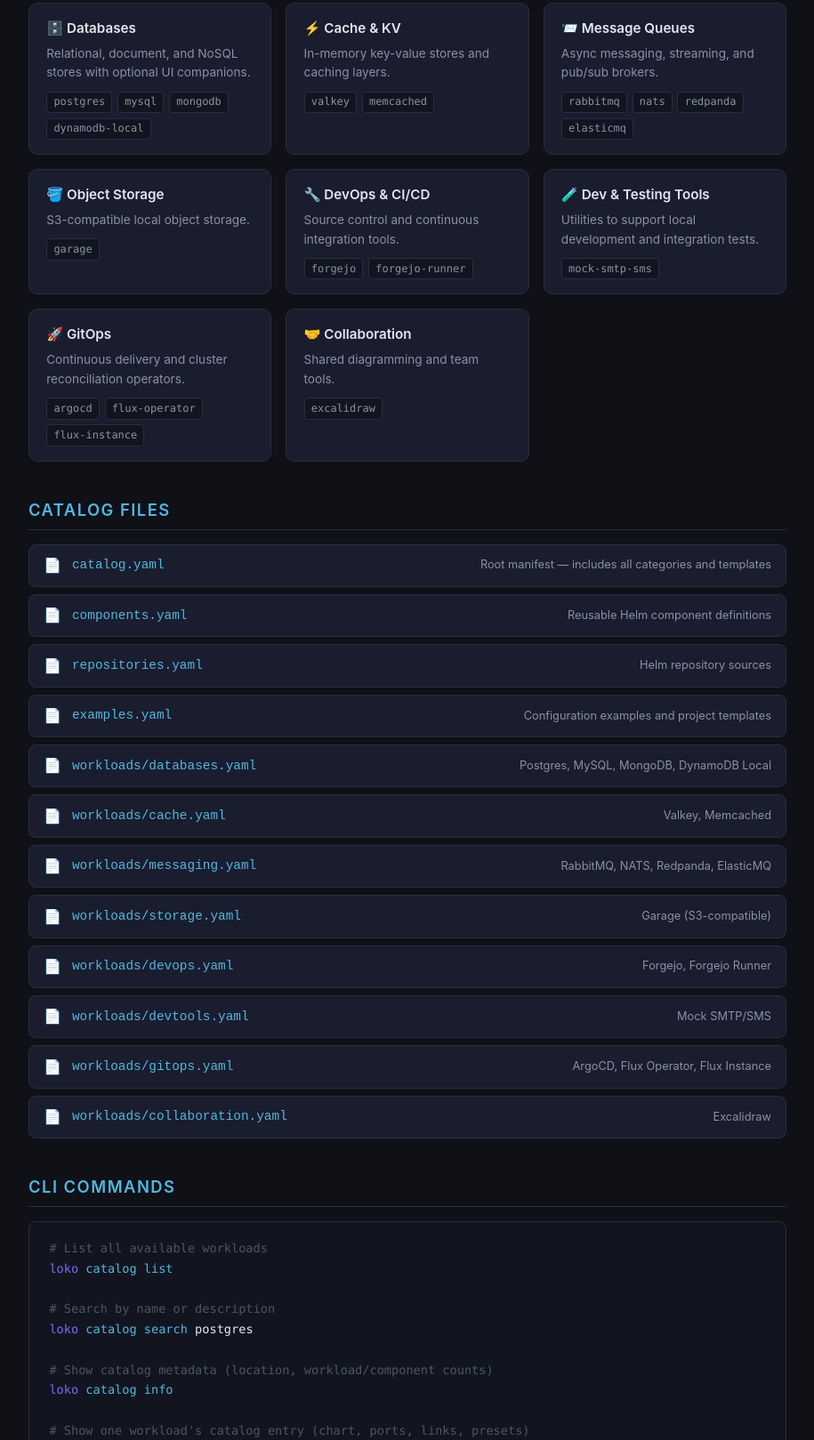
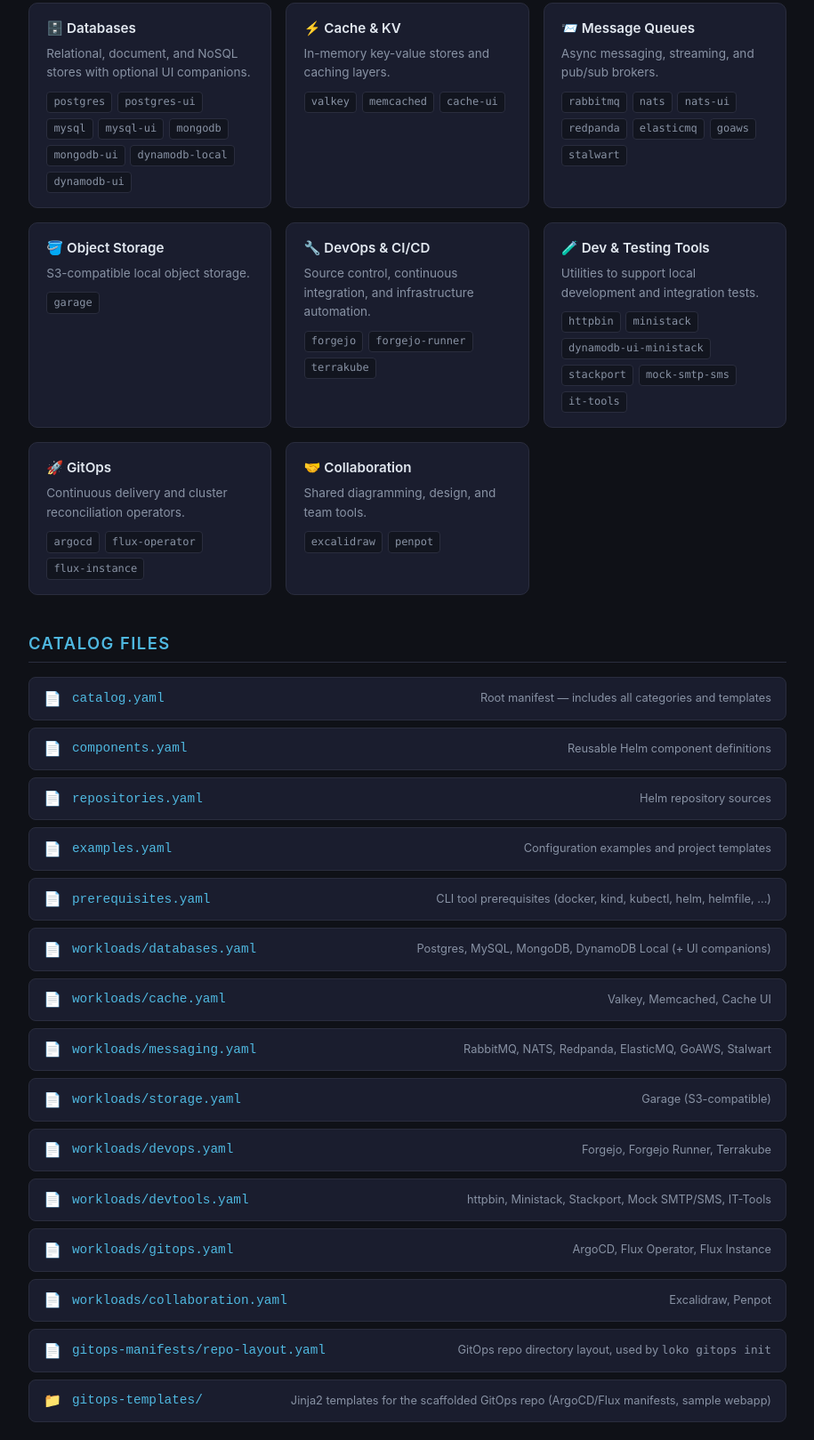
Before and after one commit to getloko/catalog, a plain HTML site: page index.html in a window 1280 px wide. Shown: the part 236-1855 px from the top of the page at 89% size, without its empty margins (182-1097 px from the left). Drawn offline with Linux system fonts and the light colour scheme.

Commit message:
docs(index): complete workload tags, add missing catalog files
Workload Categories cards were missing more than half the real
workloads in several categories — checked every card against the
actual top-level workload keys in workloads/*.yaml:
- Dev & Testing Tools: 1 of 6 shown (httpbin, ministack,
  dynamodb-ui-ministack, stackport, it-tools all missing)
- Message Queues: missing goaws, stalwart, nats-ui
- DevOps & CI/CD: missing terrakube
- Cache & KV: missing cache-ui
- Collaboration: missing penpot
- Databases: missing all 4 UI companions (postgres-ui, mysql-ui,
  mongodb-ui, dynamodb-ui)
GitOps and Object Storage were already complete.

Catalog Files listing was missing three real top-level catalog
paths entirely: prerequisites.yaml (tool prerequisites), the
workloads/devtools.yaml and workloads/devops.yaml rows already
existed but had the same incomplete-tags problem as their cards
(now list every workload each file actually defines), and two paths
weren't listed at all: gitops-manifests/repo-layout.yaml (GitOps
repo layout used by `loko gitops init`) and gitops-templates/ (the
Jinja2 template tree for the scaffolded GitOps repo — linked to the
GitHub tree view since it's ~30 files across subdirectories, not a
single YAML file the existing file-row pattern fits).

Verified: rendered in a real browser (local static server) to
confirm layout holds with the added tags/rows and nothing broke.

```diff
--- a/index.html
+++ b/index.html
@@ -157,9 +157,13 @@
           <p>Relational, document, and NoSQL stores with optional UI companions.</p>
           <div class="tags">
             <span class="tag">postgres</span>
+            <span class="tag">postgres-ui</span>
             <span class="tag">mysql</span>
+            <span class="tag">mysql-ui</span>
             <span class="tag">mongodb</span>
+            <span class="tag">mongodb-ui</span>
             <span class="tag">dynamodb-local</span>
+            <span class="tag">dynamodb-ui</span>
           </div>
         </div>
         <div class="card">
@@ -168,6 +172,7 @@
           <div class="tags">
             <span class="tag">valkey</span>
             <span class="tag">memcached</span>
+            <span class="tag">cache-ui</span>
           </div>
         </div>
         <div class="card">
@@ -176,8 +181,11 @@
           <div class="tags">
             <span class="tag">rabbitmq</span>
             <span class="tag">nats</span>
+            <span class="tag">nats-ui</span>
             <span class="tag">redpanda</span>
             <span class="tag">elasticmq</span>
+            <span class="tag">goaws</span>
+            <span class="tag">stalwart</span>
           </div>
         </div>
         <div class="card">
@@ -189,17 +197,23 @@
         </div>
         <div class="card">
           <h3>🔧 DevOps &amp; CI/CD</h3>
-          <p>Source control and continuous integration tools.</p>
+          <p>Source control, continuous integration, and infrastructure automation.</p>
           <div class="tags">
             <span class="tag">forgejo</span>
             <span class="tag">forgejo-runner</span>
+            <span class="tag">terrakube</span>
           </div>
         </div>
         <div class="card">
           <h3>🧪 Dev &amp; Testing Tools</h3>
           <p>Utilities to support local development and integration tests.</p>
           <div class="tags">
+            <span class="tag">httpbin</span>
+            <span class="tag">ministack</span>
+            <span class="tag">dynamodb-ui-ministack</span>
+            <span class="tag">stackport</span>
             <span class="tag">mock-smtp-sms</span>
+            <span class="tag">it-tools</span>
           </div>
         </div>
         <div class="card">
@@ -213,9 +227,10 @@
         </div>
         <div class="card">
           <h3>🤝 Collaboration</h3>
-          <p>Shared diagramming and team tools.</p>
+          <p>Shared diagramming, design, and team tools.</p>
           <div class="tags">
             <span class="tag">excalidraw</span>
+            <span class="tag">penpot</span>
           </div>
         </div>
       </div>
@@ -246,18 +261,23 @@
         </div>
         <div class="file-row">
           <span class="icon">📄</span>
+          <span class="name"><a href="prerequisites.yaml">prerequisites.yaml</a></span>
+          <span class="desc">CLI tool prerequisites (docker, kind, kubectl, helm, helmfile, ...)</span>
+        </div>
+        <div class="file-row">
+          <span class="icon">📄</span>
           <span class="name"><a href="workloads/databases.yaml">workloads/databases.yaml</a></span>
-          <span class="desc">Postgres, MySQL, MongoDB, DynamoDB Local</span>
+          <span class="desc">Postgres, MySQL, MongoDB, DynamoDB Local (+ UI companions)</span>
         </div>
         <div class="file-row">
           <span class="icon">📄</span>
           <span class="name"><a href="workloads/cache.yaml">workloads/cache.yaml</a></span>
-          <span class="desc">Valkey, Memcached</span>
+          <span class="desc">Valkey, Memcached, Cache UI</span>
         </div>
         <div class="file-row">
           <span class="icon">📄</span>
           <span class="name"><a href="workloads/messaging.yaml">workloads/messaging.yaml</a></span>
-          <span class="desc">RabbitMQ, NATS, Redpanda, ElasticMQ</span>
+          <span class="desc">RabbitMQ, NATS, Redpanda, ElasticMQ, GoAWS, Stalwart</span>
         </div>
         <div class="file-row">
           <span class="icon">📄</span>
@@ -267,12 +287,12 @@
         <div class="file-row">
           <span class="icon">📄</span>
           <span class="name"><a href="workloads/devops.yaml">workloads/devops.yaml</a></span>
-          <span class="desc">Forgejo, Forgejo Runner</span>
+          <span class="desc">Forgejo, Forgejo Runner, Terrakube</span>
         </div>
         <div class="file-row">
           <span class="icon">📄</span>
           <span class="name"><a href="workloads/devtools.yaml">workloads/devtools.yaml</a></span>
-          <span class="desc">Mock SMTP/SMS</span>
+          <span class="desc">httpbin, Ministack, Stackport, Mock SMTP/SMS, IT-Tools</span>
         </div>
         <div class="file-row">
           <span class="icon">📄</span>
@@ -282,7 +302,17 @@
         <div class="file-row">
           <span class="icon">📄</span>
           <span class="name"><a href="workloads/collaboration.yaml">workloads/collaboration.yaml</a></span>
-          <span class="desc">Excalidraw</span>
+          <span class="desc">Excalidraw, Penpot</span>
+        </div>
+        <div class="file-row">
+          <span class="icon">📄</span>
+          <span class="name"><a href="gitops-manifests/repo-layout.yaml">gitops-manifests/repo-layout.yaml</a></span>
+          <span class="desc">GitOps repo directory layout, used by <code>loko gitops init</code></span>
+        </div>
+        <div class="file-row">
+          <span class="icon">📁</span>
+          <span class="name"><a href="https://github.com/getloko/catalog/tree/main/gitops-templates">gitops-templates/</a></span>
+          <span class="desc">Jinja2 templates for the scaffolded GitOps repo (ArgoCD/Flux manifests, sample webapp)</span>
         </div>
       </div>
     </section>
```
